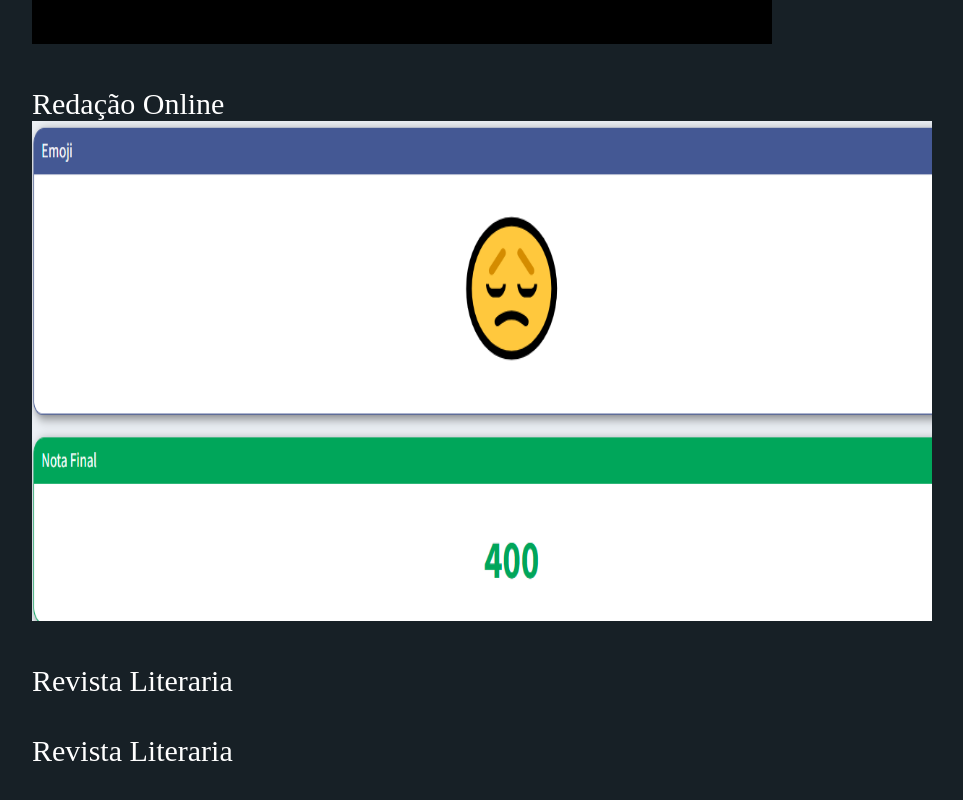
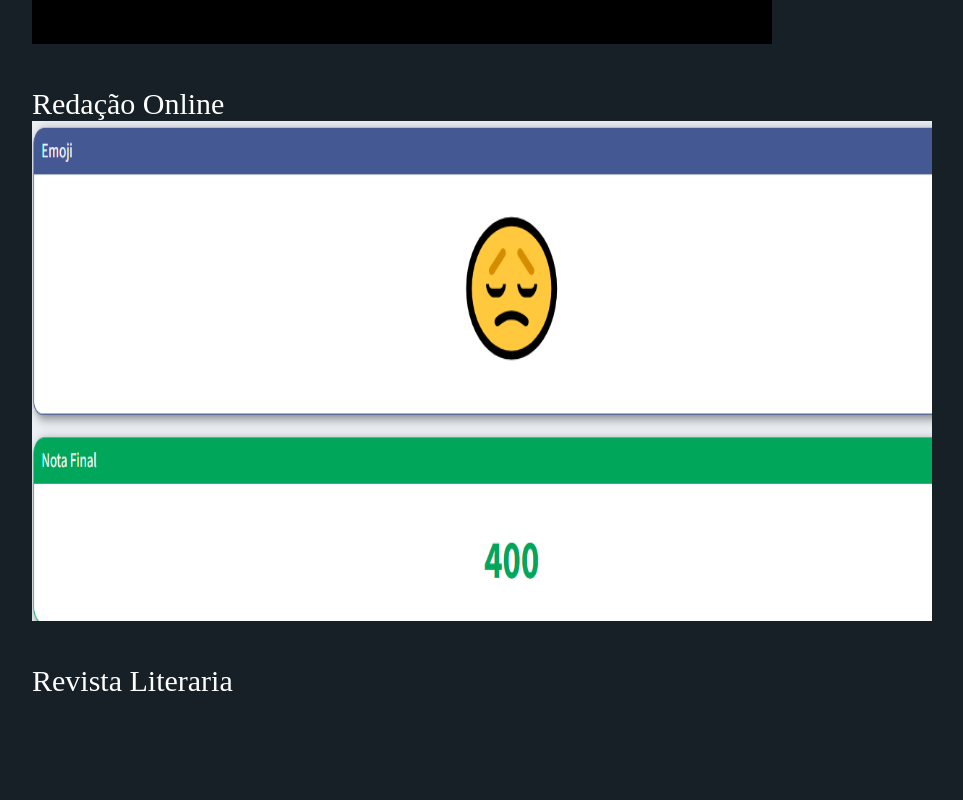
Before and after one commit to Gathh/Portfolio_HTML, a website: page Materias/paginas/linguagens.html in a window 1280 px wide. Shown: the part 3336-4136 px from the top of the page, without its empty margins (96-1059 px from the left). After the commit the page ends 4070 px from the top, so only its background shows below. Drawn offline with Linux system fonts and the light colour scheme.

Commit message:
linguagens arrumei a duplicacao

```diff
--- a/Materias/paginas/linguagens.html
+++ b/Materias/paginas/linguagens.html
@@ -98,7 +98,6 @@
     <img src="../../imgs/eu bebe.jpeg" alt=""> <br><br><br>
     <a target="_blank" href="">Redação Online <br><img class="img1" src="../../imgs/redacao400.png"></a> <br><br><br>
     <a target="_blank" href="https://sites.google.com/estudante.sesisenai.org.br/revista-literaria/home">Revista Literaria</a> <br><br><br>
-    <a target="_blank" href="">Revista Literaria</a> <br><br><br>
   </div>
 
   <script src="../materias.js"></script>
```
